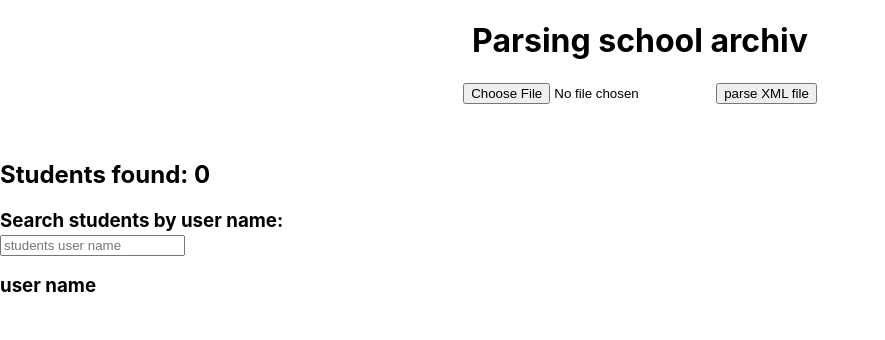
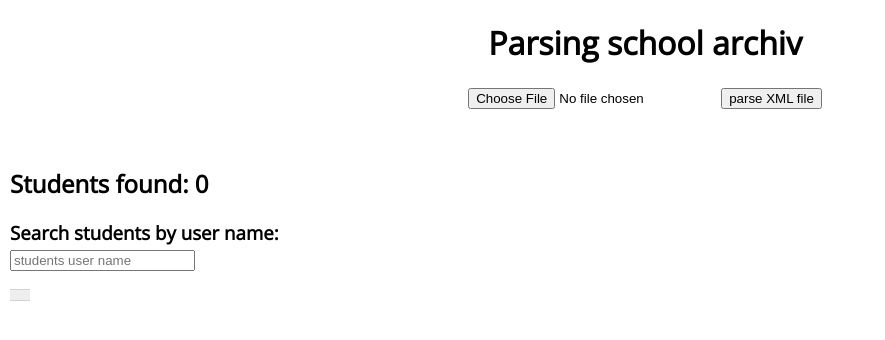
Before and after one commit to jarek-figura/school-export-xml, a React (Create React App) app: page / in a window 1280 px wide. Shown: the top 340 px of the page, without its empty margins (0-885 px from the left). Built offline with nearby package versions, Linux system fonts and the light colour scheme.

Commit message:
display students "user name", "name" and "surname" in a table

```diff
--- /dev/null
+++ b/src/components/business/Students.css
@@ -0,0 +1,35 @@
+@import url('https://fonts.googleapis.com/css?family=Open+Sans&display=swap');
+
+body {
+  font-family: 'Open Sans', sans-serif;
+  margin-left: 10px;
+}
+
+.student-data {
+  font-family: 'Open Sans', sans-serif;
+  border-collapse: collapse;
+  margin-bottom: 10px;
+}
+
+tr {
+  text-align: left;
+  border-bottom: 1px solid lightgrey;
+  border-top: 1px solid lightgrey;
+}
+
+td, th {
+  padding: 5px;
+}
+
+th {
+  background-color: #eee;
+}
+
+.student:hover {
+  cursor: pointer;
+  background-color: #def;
+}
+
+.student:active {
+  background-color: #cde;
+}
--- a/src/components/business/Students.js
+++ b/src/components/business/Students.js
@@ -2,29 +2,46 @@ import React, { Component } from 'react';
 import { withXML } from '../contexts/XML';
 import StudentSearch from './StudentSearch';
 import organizeStudents from "./organizeStudents";
+import './Students.css';
 
 export class Students extends Component {
+  handleClick = () => { };
+
   render() {
     const students = organizeStudents.apply(this);
-    // const students = this.props.students;
+
     return (
       <div>
         <h2 style={{ textAlign: 'left' }}>Students found: {students.length}</h2>
-        <h3 style={{ textAlign: 'left' }}>Search students by user name: <StudentSearch/></h3>
-        {/* <h3 style={{ textAlign: 'left' }}>user name | id</h3> */}
-        <h3 style={{ textAlign: 'left' }}>user name</h3>
-        <ol>
+        <h3 style={{ textAlign: 'left' }}>Search students by user name: <StudentSearch /></h3>
+        <table className='student-data'>
+          <tbody>
+          <tr>
+            <th rowSpan='2'>
+              {this.props.students.length !== 0 && <h3>user name</h3>}
+            </th>
+            <th colSpan='2'>
+                {this.props.students.length !== 0 && <h3>student data</h3>}
+            </th>
+          </tr>
+            {this.props.students.length !== 0 && <tr><th>name</th><th>surname</th></tr>}
           {
             students.map(
               student => (
-                <li key={student.firstChild.innerHTML} style={{ textAlign: 'left' }}>
-                  {/* <span>{student.getElementsByTagName('username')[0].innerHTML}</span> | <span>{student.firstChild.innerHTML}</span> */}
-                  <span>{student.getElementsByTagName('username')[0].innerHTML}</span>
-                </li>
+                <tr key={student.firstChild.innerHTML} onClick={this.handleClick} className='student'>
+                  <td>{student.getElementsByTagName('username')[0].innerHTML}</td>
+                  <td>
+                    {student.getElementsByTagName('personal_data')[0].innerHTML && JSON.parse(student.getElementsByTagName('personal_data')[0].innerHTML).adres.name}
+                  </td>
+                  <td>
+                    {student.getElementsByTagName('personal_data')[0].innerHTML && JSON.parse(student.getElementsByTagName('personal_data')[0].innerHTML).adres.surname}
+                  </td>
+                </tr>
               )
             )
           }
-        </ol>
+          </tbody>
+        </table>
       </div>
     )
   }
```
